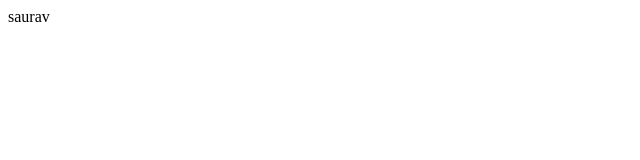
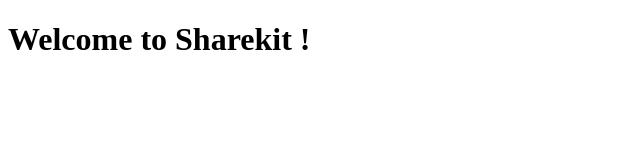
Before and after one commit to awadhesh010/sharekit, a website: page view/index.html in a window 1280 px wide. Shown: the whole page, without its empty margins (0-640 px from the left). Drawn offline with Linux system fonts and the light colour scheme.

Commit message:
some features improved

```diff
--- a/view/index.html
+++ b/view/index.html
@@ -6,6 +6,6 @@
     <title>Document</title>
 </head>
 <body>
-    saurav
+   <h1>Welcome to Sharekit !</h1>
 </body>
 </html>
```
